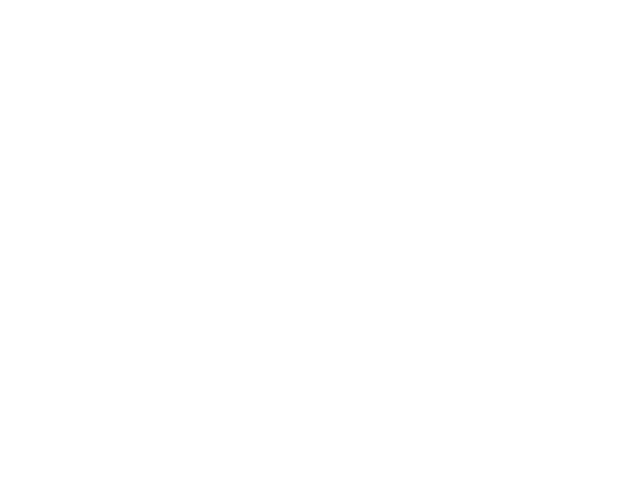
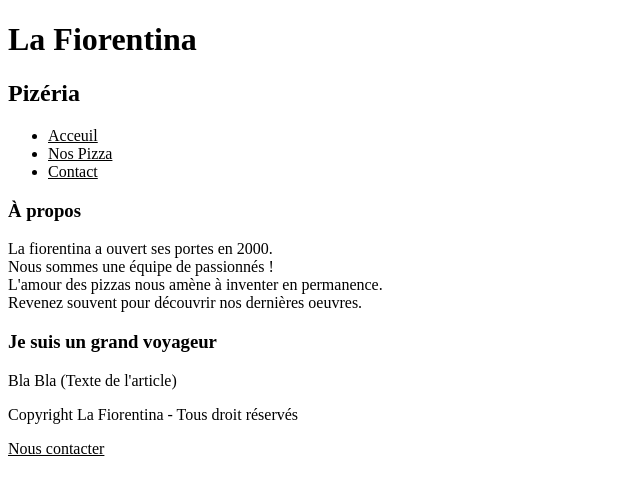
Before and after one commit to DUMAS67/workshop-html, a plain HTML site: page index.html in a window 1280 px wide. Shown: the whole page, without its empty margins (0-640 px from the left). Drawn offline with Linux system fonts and the light colour scheme.

Commit message:
index V 1.0

```diff
--- a/index.html
+++ b/index.html
@@ -1,13 +1,39 @@
 <!DOCTYPE html>
 <html lang="en">
+
 <head>
     <meta charset="UTF-8">
     <meta name="viewport" content="width=device-width, initial-scale=1.0">
     <meta http-equiv="X-UA-Compatible" content="ie=edge">
     <title>Pizerria</title>
 </head>
+
 <body>
+    <header>
+        <h1>La Fiorentina</h1>
+    </header>
 
+    <p>
+        <h2>Pizéria</h2>
+    </p>
+    <ul>
+        <li> <ins>Acceuil</ins> </li>
+        <li><ins>Nos Pizza</ins></li>
+        <li><ins>Contact</ins></li>
+    </ul>
+    <p>
+        <h3>À propos</h3>
+        La fiorentina a ouvert ses portes en 2000. <br />
+        Nous sommes une équipe de passionnés !<br />
+        L'amour des pizzas nous amène à inventer en permanence. <br />
+        Revenez souvent pour découvrir nos dernières oeuvres. <br />
+        <h3>Je suis un grand voyageur</h3>
+        <p>Bla Bla (Texte de l'article)</p>
+</body>
+<footer>
+    <p>Copyright La Fiorentina - Tous droit réservés</p>
+    <p><ins>Nous contacter</ins></p>
+</footer>
+</footer>
 
-</body>
 </html>
```
